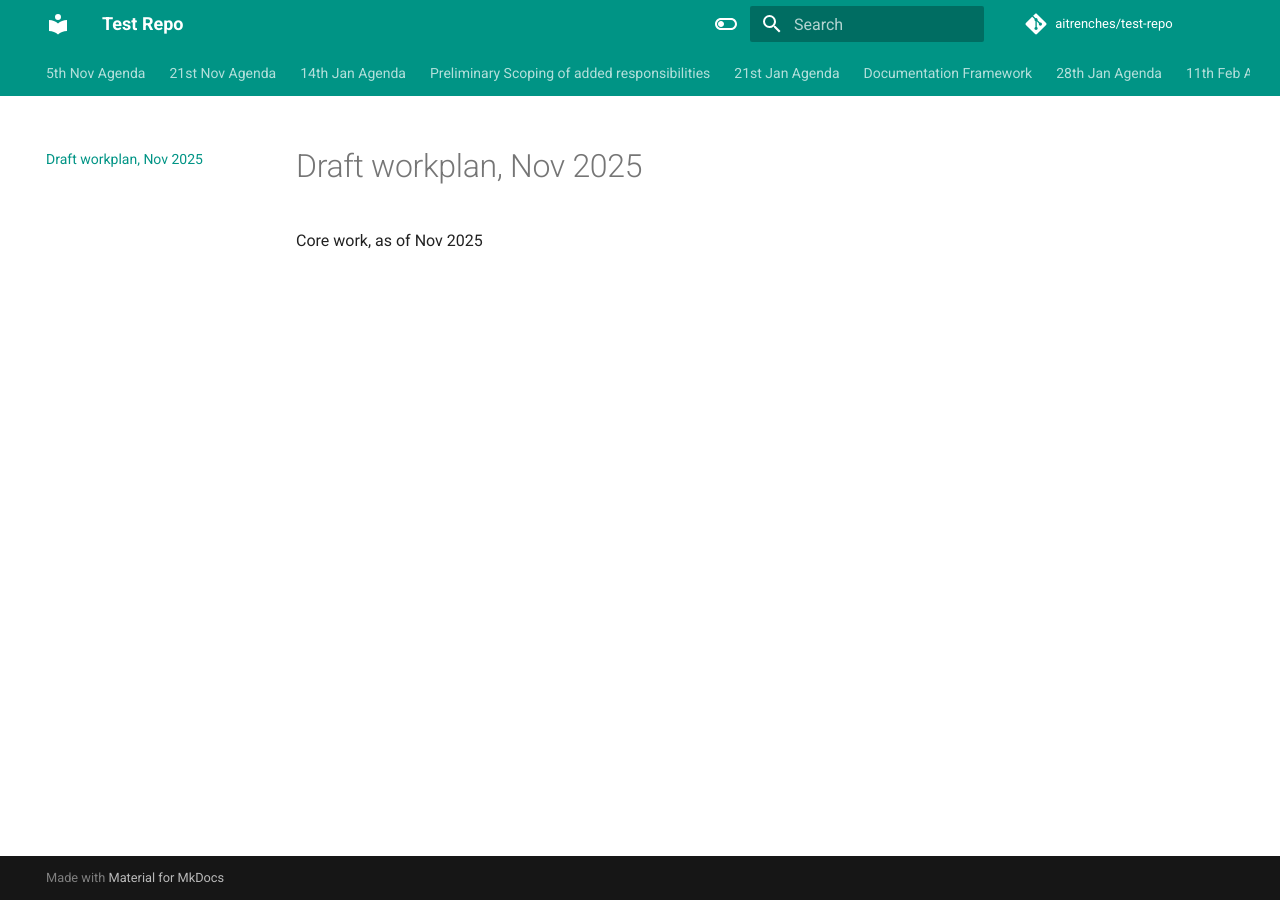
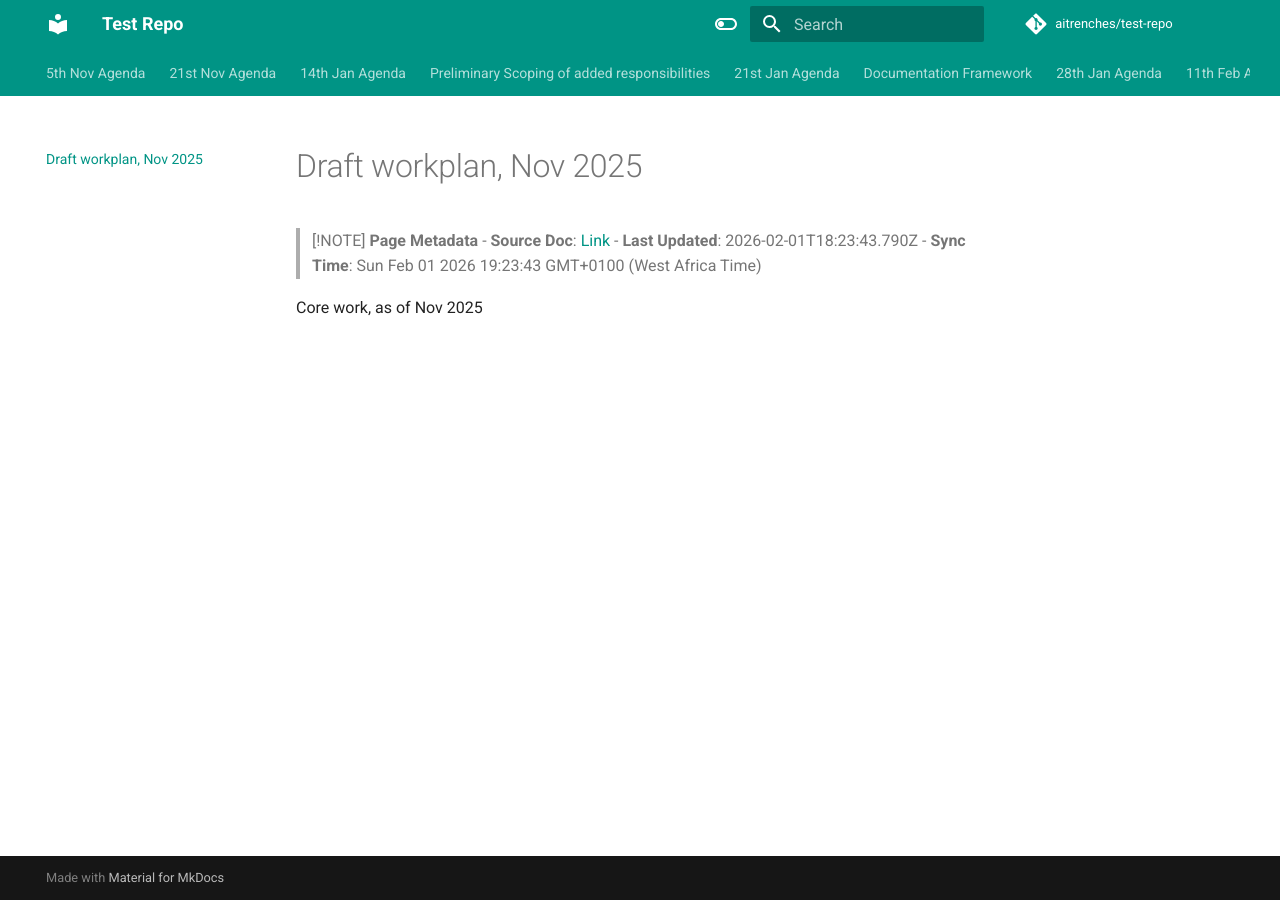
Before and after one commit to aitrenches/test-repo, an MkDocs documentation site: the page built from docs/draft-workplan-nov-2025.md, in a window 1280 px wide. Built offline with MkDocs 1.6.1 and Material for MkDocs 9.7.7, drawn with Linux system fonts in a browser that asks for light colours; comment, search, counter and statistics services are not loaded.

Commit message:
Sync tab: Draft workplan, Nov 2025

```diff
--- a/docs/draft-workplan-nov-2025.md
+++ b/docs/draft-workplan-nov-2025.md
@@ -1,8 +1,14 @@
 ---
 title: "Draft workplan, Nov 2025"
-last_updated: "2026-01-29T08:35:02.694Z"
+last_updated: "2026-02-01T18:23:43.790Z"
 source_doc: "https://docs.google.com/document/d/1l5-1xQtHEozG9N6FpkFO4A6oixgQ6ZUo8Jx0FXYtqro/edit#heading=h.t.oqp89njz6dyn"
-sync_timestamp: "Thu Jan 29 2026 09:35:02 GMT+0100 (West Africa Time)"
+sync_timestamp: "Sun Feb 01 2026 19:23:43 GMT+0100 (West Africa Time)"
 ---
 
+> [!NOTE]
+> **Page Metadata**
+> - **Source Doc**: [Link](https://docs.google.com/document/d/1l5-1xQtHEozG9N6FpkFO4A6oixgQ6ZUo8Jx0FXYtqro/edit#heading=h.t.oqp89njz6dyn)
+> - **Last Updated**: 2026-02-01T18:23:43.790Z
+> - **Sync Time**: Sun Feb 01 2026 19:23:43 GMT+0100 (West Africa Time)
+
 Core work, as of Nov 2025
```
